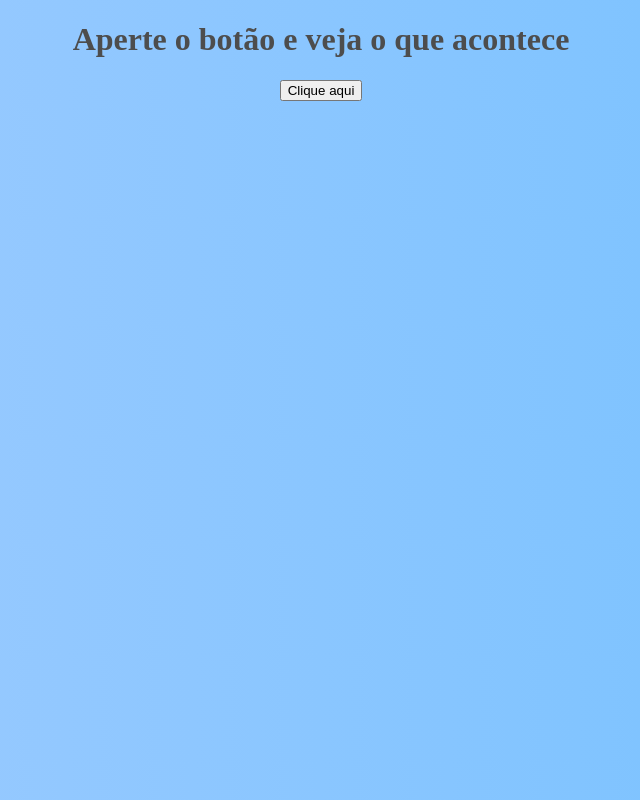
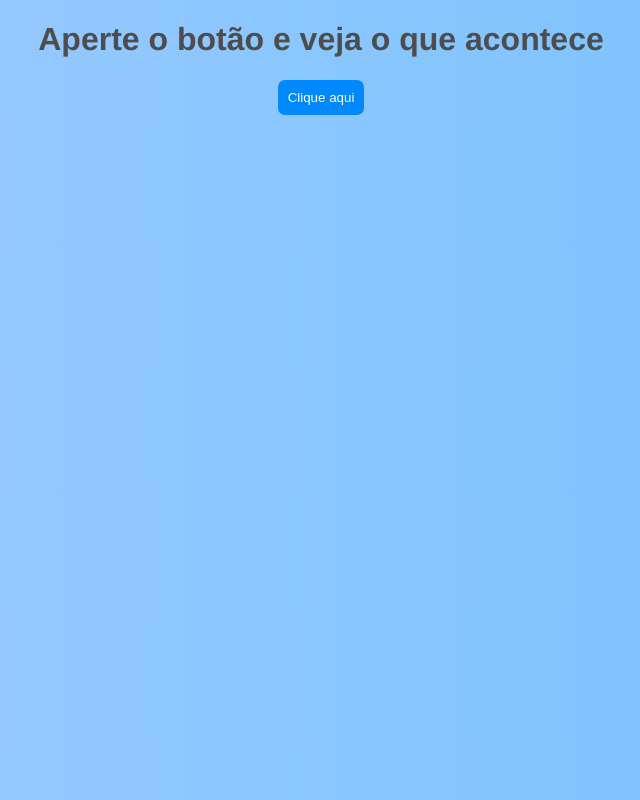
Before and after one commit to rahrodr/JavaScript, a plain HTML site: page ex2.html in a window 1280 px wide. Shown: the whole page, without its empty margins (319-959 px from the left). Drawn offline with nearby package versions, Linux system fonts and the light colour scheme.

Commit message:
js atualizado

```diff
--- a/ex2.html
+++ b/ex2.html
@@ -4,16 +4,13 @@
     <meta charset="UTF-8">
     <meta name="viewport" content="width=device-width, initial-scale=1.0">
     <link rel="stylesheet" href="style.css">
-
+    <link rel="shortcut icon" href="img/js-favicon.ico" type="image/x-icon">
     <title>Exercício 2</title>
 </head>
 <body>
    <h1>Aperte o botão e veja o que acontece</h1>
-   <button onclick="inicio()">Clique aqui</button>
-   <script>
-    function inicio(){
-        window.alert('Você clicou no botão')
-    }
-   </script>
+
+   <script src="https://unpkg.com/sweetalert/dist/sweetalert.min.js"></script>
+   <button onclick="swal('Você clicou no botão!');">Clique aqui</button>
 </body>
 </html>
--- a/style.css
+++ b/style.css
@@ -17,4 +17,14 @@ p{
 
 h1{
     color: #4d4d4d;
+    font-family: 'Franklin Gothic Medium', 'Arial Narrow', Arial, sans-serif;
 }
+
+button{
+    background-color: rgb(0, 136, 255);
+    color: rgb(255, 255, 255);
+    border: none;
+    border-radius: 7px;
+    padding: 10px;
+
+}
```
Also changed, not shown: ex1.html (+2 -2 lines), ex3.html (+3 -1 lines), index.html (+1 -0 lines), img/js-favicon.ico (added).
